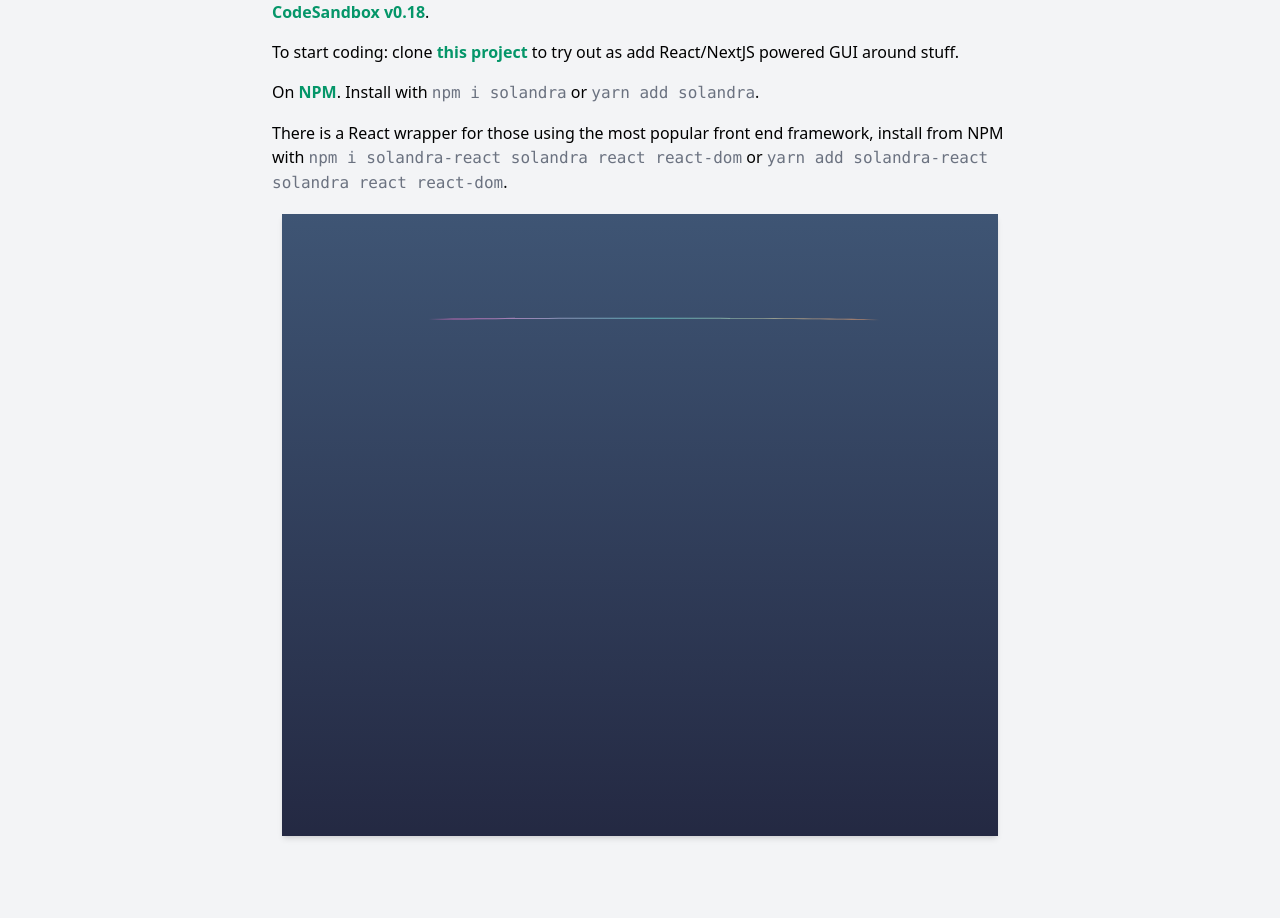
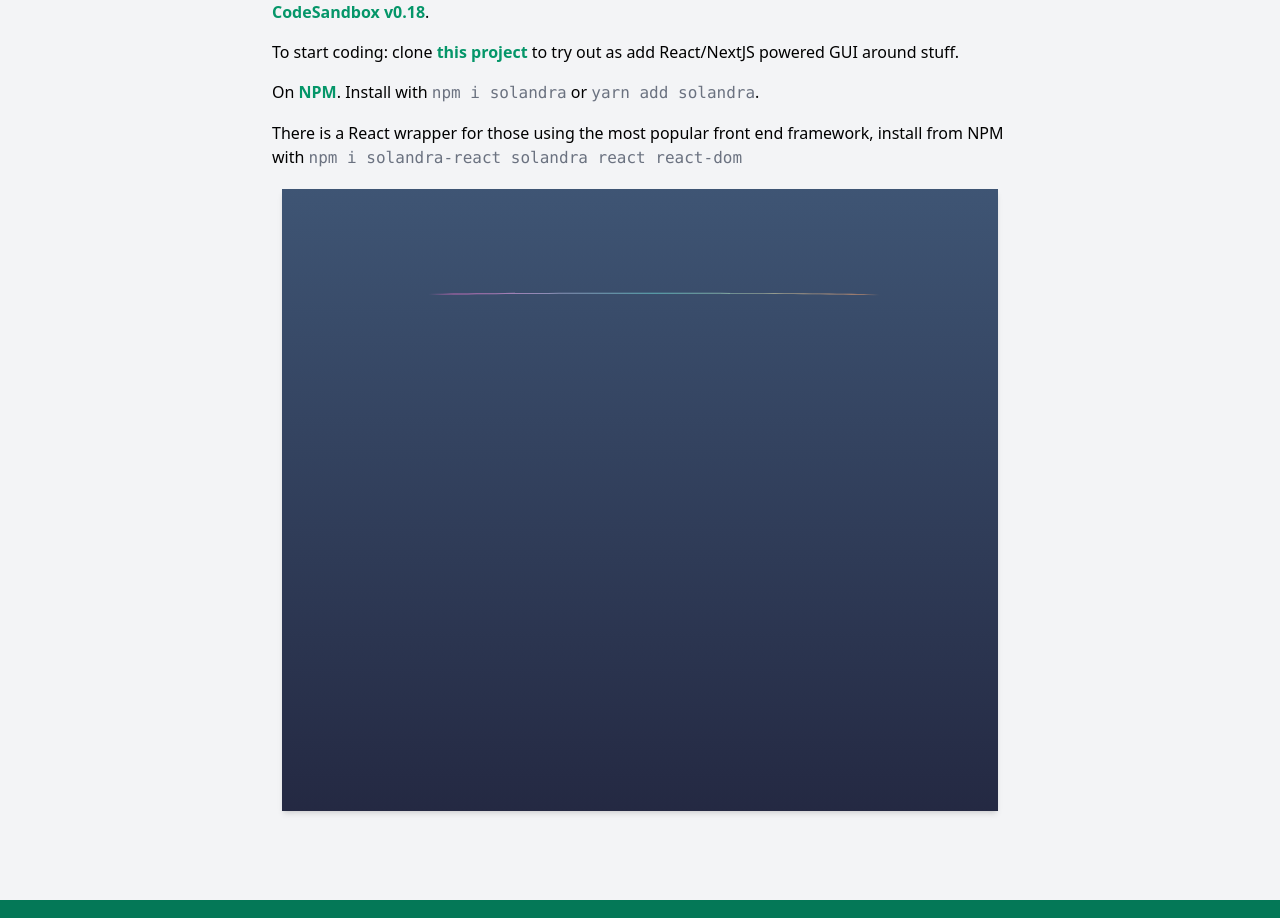
Before and after one commit to jamesporter/solandra, a Next.js app: page /quickstart in a window 1280 px wide. Shown: the part 2140-3058 px from the top of the page. Built offline with nearby package versions, Linux system fonts and the light colour scheme.

Commit message:
npm seems okay for new deploy, update url, update GH action

```diff
--- a/pages/quickstart.tsx
+++ b/pages/quickstart.tsx
@@ -78,12 +78,7 @@ const QuickStart = () => (
         <a href="https://www.npmjs.com/package/solandra-react">NPM</a> with{" "}
         <span className="text-gray-500 font-mono">
           npm i solandra-react solandra react react-dom
-        </span>{" "}
-        or{" "}
-        <span className="text-gray-500 font-mono">
-          yarn add solandra-react solandra react react-dom
         </span>
-        .
       </div>
 
       <div className="flex flex-col" style={{ height: 640 }}>
```
Also changed, not shown: 1 other file (tests, documents, lock files or other folders).
